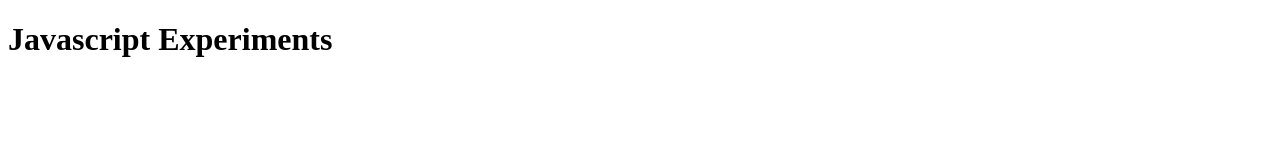
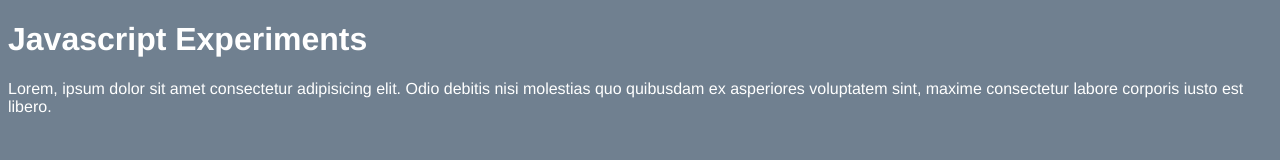
Before and after one commit to AtomicMegaNerd/web-dev-intro, a plain HTML site: page lessons/js/basics/index.html in a window 1280 px wide. Drawn offline with Linux system fonts and the light colour scheme.

Commit message:
More basics...

```diff
--- /dev/null
+++ b/lessons/js/basics/css/style.css
@@ -0,0 +1,5 @@
+body {
+  font-family: Helvetica-Neue, Helvetica, Arial, sans-serif;
+  background-color: slategray;
+  color: white;
+}
--- a/lessons/js/basics/index.html
+++ b/lessons/js/basics/index.html
@@ -3,13 +3,24 @@
   <head>
     <meta charset="UTF-8" />
     <meta name="viewport" content="width=device-width, initial-scale=1.0" />
+    <!-- load CSS first to avoid FOUC - flash of unstyled content -->
+    <link rel="stylesheet" href="./css/style.css" />
     <title>Fun with Javascript</title>
   </head>
   <body>
+    <!-- Load HTML content next -->
     <h1>Javascript Experiments</h1>
-    <!-- Our JS output will show up in the browser web-tools console, the browser will stop
-         loading the page, run the script line-by-line, then keep loading. Pages load faster
-         if we put script tags in the body -->
+    <p>
+      Lorem, ipsum dolor sit amet consectetur adipisicing elit. Odio debitis
+      nisi molestias quo quibusdam ex asperiores voluptatem sint, maxime
+      consectetur labore corporis iusto est libero.
+    </p>
+
+    <!--
+      Load JS last so we don't slow down the page load. When it sees a script tag the browser
+      will stop loading the page, run the script line-by-line, then keep loading. See README.md
+      in this folder for more details.
+    -->
     <script src="./hello.js"></script>
   </body>
 </html>
```
Also changed, not shown: lessons/js/basics/README.md.
